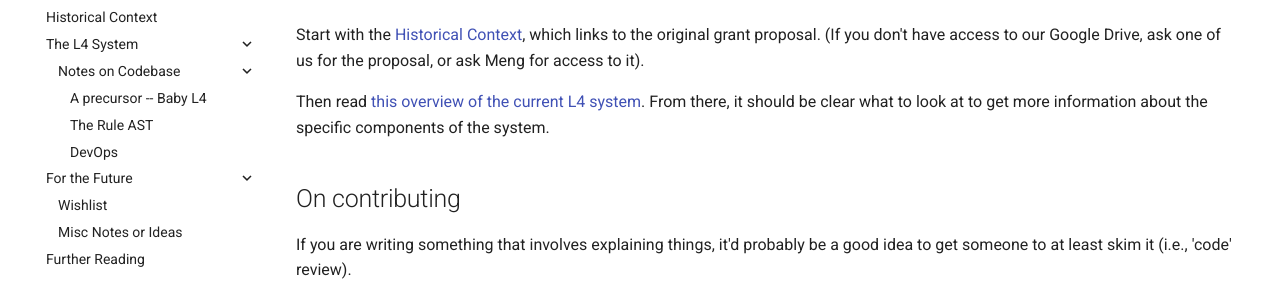
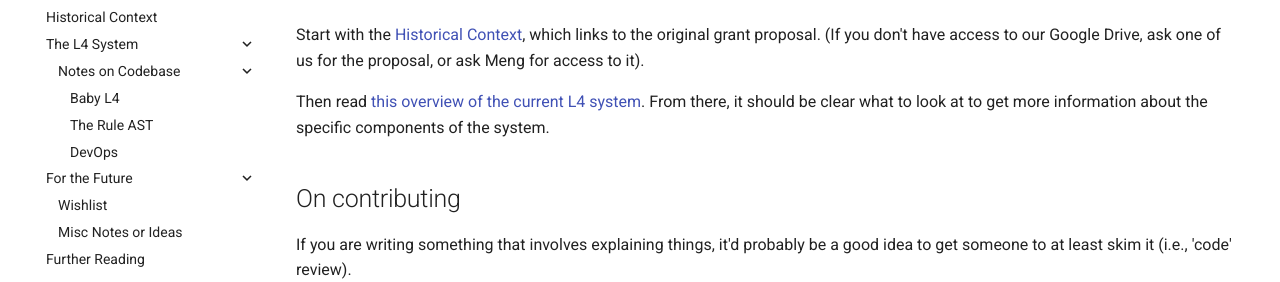
Before and after one commit to smucclaw/internal_docs, an MkDocs documentation site: the page built from docs/index.md, in a window 1280 px wide. Shown: the part 274-556 px from the top of the page. Built offline with MkDocs 1.6.1 and Material for MkDocs 9.7.7, drawn with Linux system fonts in a browser that asks for light colours.

Commit message:
tweak navbar

```diff
--- a/mkdocs.yml
+++ b/mkdocs.yml
@@ -7,7 +7,7 @@ nav:
       - current_system/index.md
       - Notes on Codebase:
           - current_system/codebase/index.md
-          - A precursor -- Baby L4: current_system/codebase/baby_L4.md
+          - Baby L4: current_system/codebase/baby_L4.md
           - The Rule AST: current_system/codebase/rule_ast.md
           - DevOps: current_system/codebase/devops.md
   - For the Future:
```
